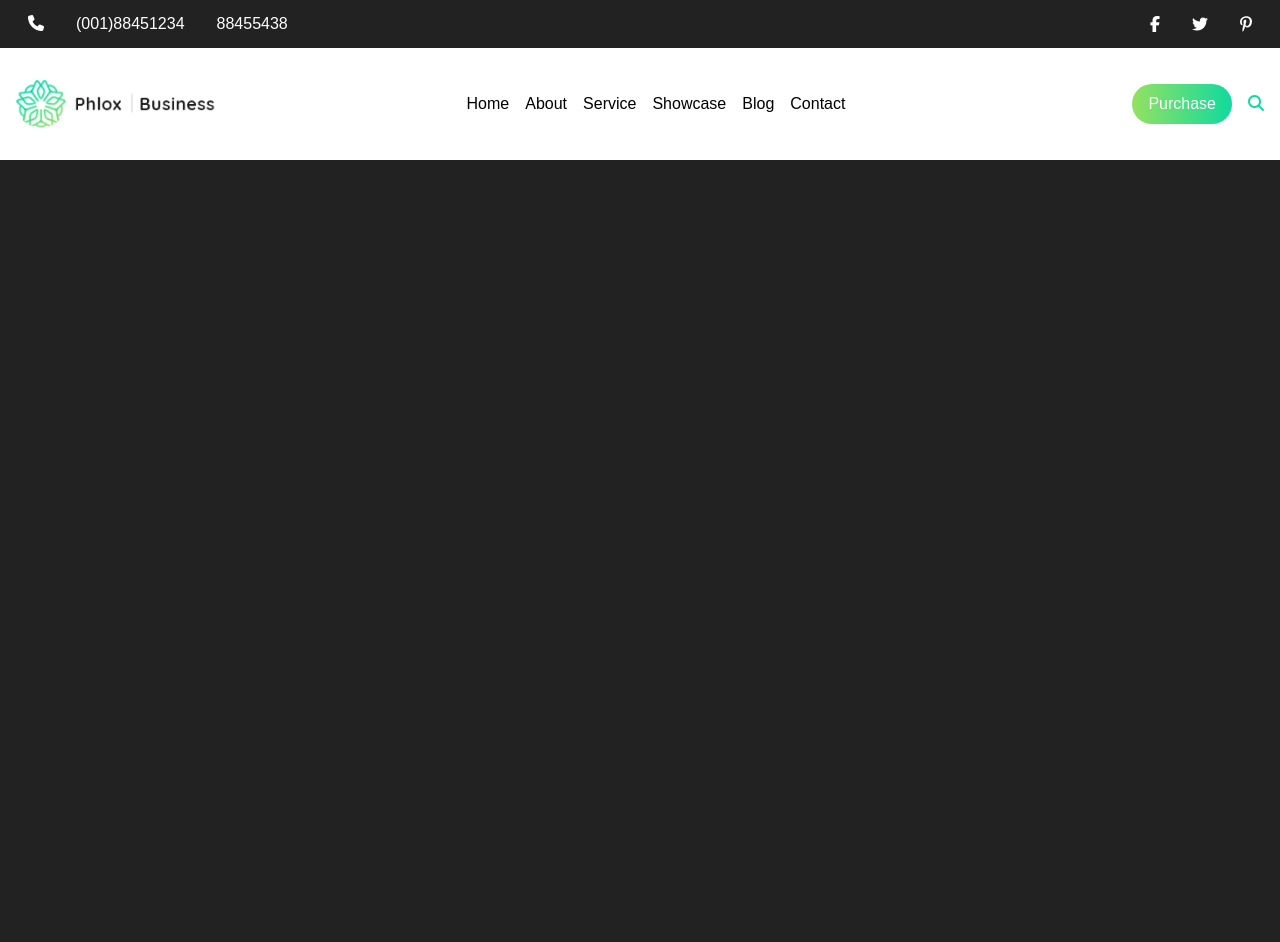
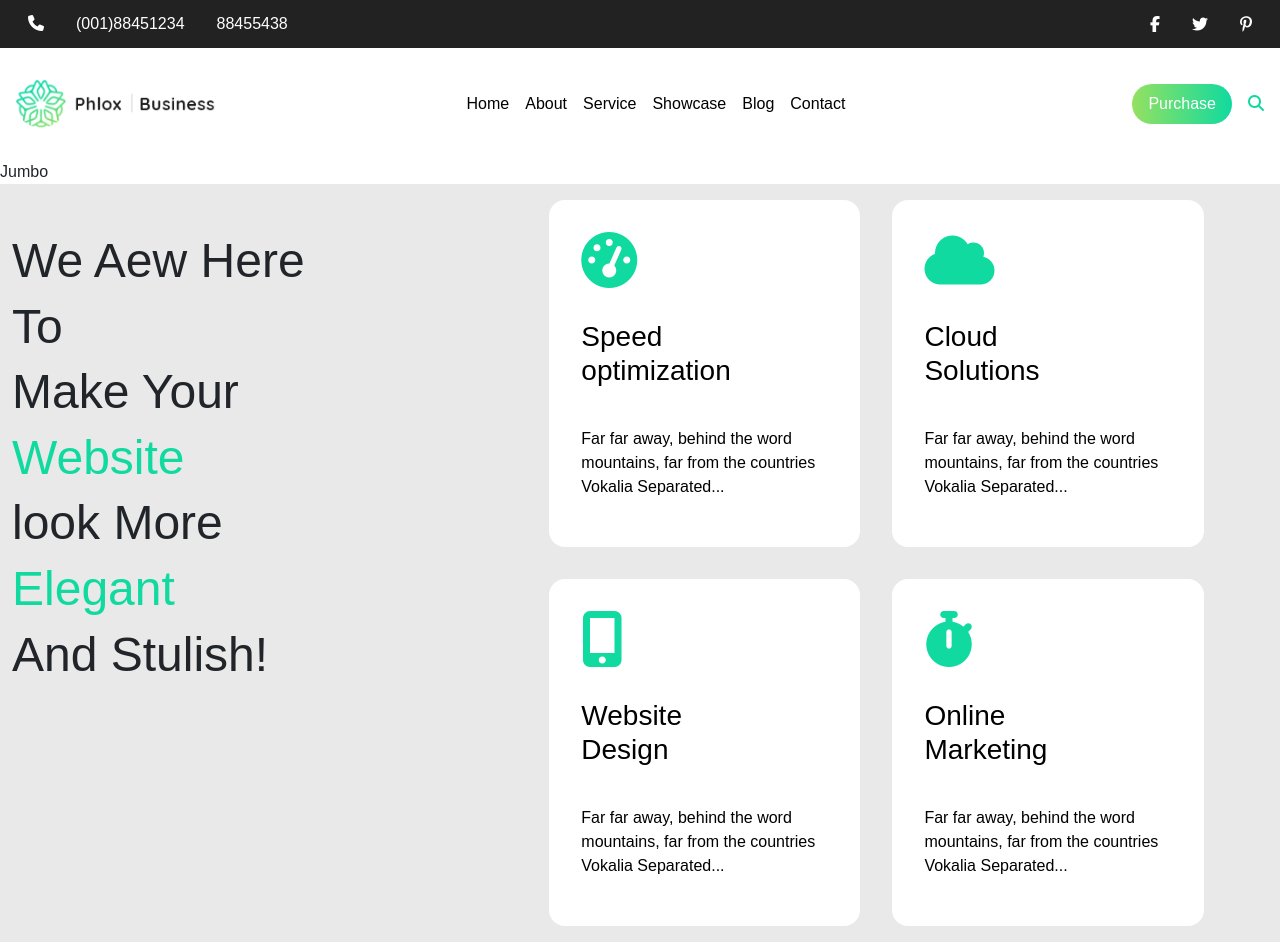
Before and after one commit to Fianda0/proj-html-vuejs, a Vue app: page / in a window 1280 px wide. Before the commit the page ends 800 px from the top, so only its background shows below. Built offline with nearby package versions, Linux system fonts and the light colour scheme.

Commit message:
Completamento AppServices

```diff
--- a/src/App.vue
+++ b/src/App.vue
@@ -1,9 +1,21 @@
-<script setup>
-import AppHeader from './components/AppHeader.vue'
+<script>
+import AppHeader from './components/AppHeader.vue';
+import AppJumbo from './components/AppJumbo.vue';
+import AppServices from './components/AppServices.vue'
+
+export default {
+    components: {
+        AppJumbo,
+        AppHeader,
+        AppServices
+    }
+}
 </script>
 
 <template>
     <AppHeader />
+    <AppJumbo />
+    <AppServices />
 </template>
 
 <style scoped></style>
--- a/src/components/AppHeader.vue
+++ b/src/components/AppHeader.vue
@@ -71,10 +71,6 @@ button {
     border-radius: 2rem;
 }
 
-.color-green {
-    color: rgba(16, 218, 159, 1);
-}
-
 header {
     height: 10rem;
     position: absolute;
--- /dev/null
+++ b/src/components/AppJumbo.vue
@@ -0,0 +1,12 @@
+<script>
+</script>
+
+<template>
+    <section id="jumbo">Jumbo</section>
+</template>
+
+<style scoped>
+#jumbo {
+    margin-top: 10rem;
+}
+</style>
--- /dev/null
+++ b/src/components/AppServices.vue
@@ -0,0 +1,82 @@
+<script>
+import store from '../data/store.js'
+
+export default {
+    data() {
+        return {
+            store
+        }
+    }
+}
+</script>
+
+<template>
+    <section id="services" class="container-fluid">
+        <div class="row">
+            <div class="col-5 py-5">
+                <h2>We Aew Here</h2>
+                <h2>To</h2>
+                <h2>Make Your</h2>
+                <h2 class="color-green">Website</h2>
+                <h2>look More</h2>
+                <h2 class="color-green">Elegant</h2>
+                <h2>And Stulish!</h2>
+            </div>
+            <div class="col-7">
+                <div class="row">
+
+                    <div class="col-5 cardServices">
+                        <i class="fa-solid fa-gauge-high color-green"></i>
+                        <h3>Speed <br> optimization</h3>
+                        <p>Far far away, behind the word mountains, far from the countries Vokalia
+                            Separated...</p>
+                    </div>
+
+                    <div class="col-5 cardServices">
+                        <i class="fa-solid fa-cloud color-green"></i>
+                        <h3>Cloud <br> Solutions</h3>
+                        <p>Far far away, behind the word mountains, far from the countries Vokalia Separated...</p>
+                    </div>
+
+                    <div class="col-5 cardServices">
+                        <i class="fa-solid fa-mobile-screen-button color-green"></i>
+                        <h3>Website <br> Design</h3>
+                        <p>Far far away, behind the word mountains, far from the countries Vokalia Separated...</p>
+                    </div>
+
+                    <div class="col-5 cardServices">
+                        <i class="fa-solid fa-stopwatch color-green"></i>
+                        <h3>Online <br> Marketing</h3>
+                        <p>Far far away, behind the word mountains, far from the countries Vokalia Separated...</p>
+                    </div>
+
+                </div>
+            </div>
+        </div>
+    </section>
+</template>
+
+<style scoped>
+h2 {
+    font-size: 3rem;
+}
+
+#services {
+    background-color: rgb(233, 233, 233);
+}
+
+.cardServices {
+    background-color: white;
+    color: black;
+    margin: 1rem;
+    padding: 2rem;
+    border-radius: 1rem;
+    display: flex;
+    flex-direction: column;
+    gap: 2rem;
+}
+
+.cardServices i {
+    font-size: 3.5rem;
+}
+</style>
--- a/src/style.css
+++ b/src/style.css
@@ -5,7 +5,9 @@
 }
 
 body {
-  background-color: #222;
-  color: white;
   font-family: sans-serif;
 }
+
+.color-green {
+  color: rgba(16, 218, 159, 1);
+}
```
